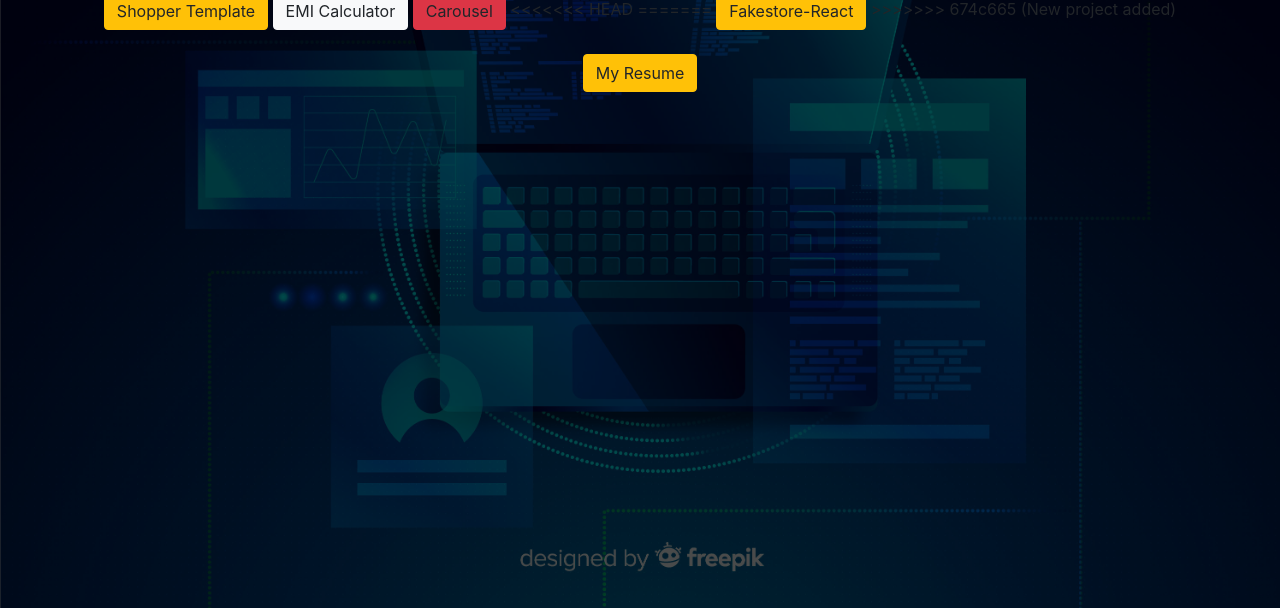
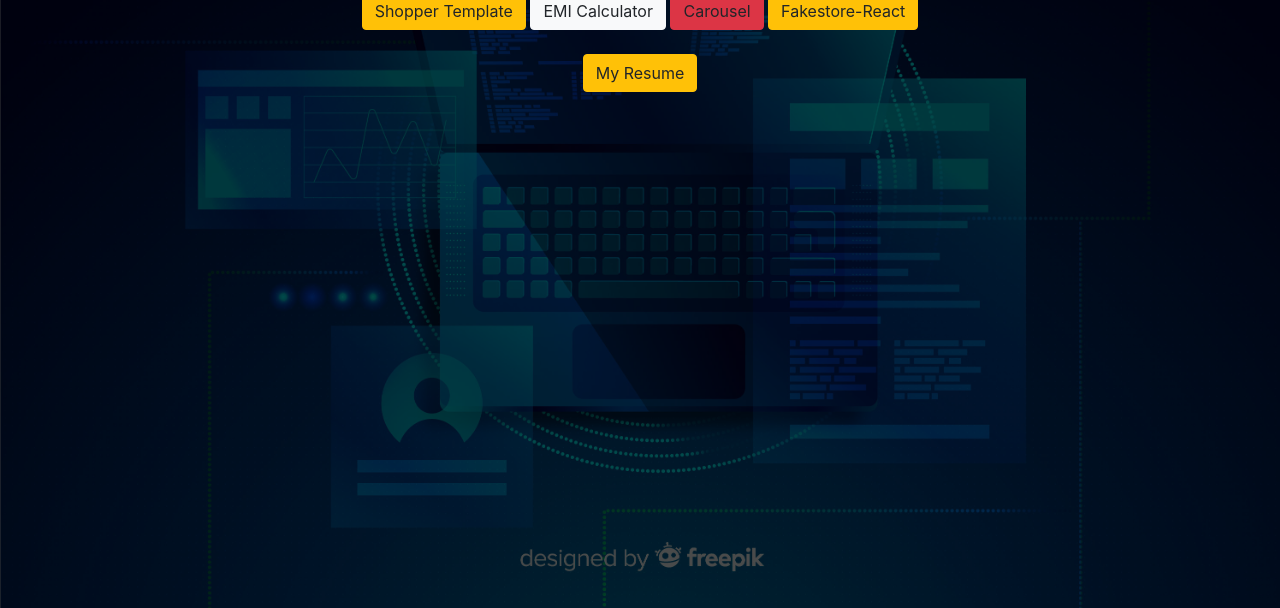
Before and after one commit to shahab-tech/myPortfolio, a plain HTML site: page index.html in a window 1280 px wide. Shown: the part 248-856 px from the top of the page. Drawn offline with nearby package versions, Linux system fonts and the light colour scheme.

Commit message:
issue resolved

```diff
--- a/index.html
+++ b/index.html
@@ -22,10 +22,8 @@
                 <a class="btn btn-warning">Shopper Template</a>
                 <a class="btn btn-light">EMI Calculator</a>
                 <a class="btn btn-danger">Carousel</a>
-<<<<<<< HEAD
-=======
                 <a class="btn btn-warning" href="https://fakestore-demo.netlify.app/">Fakestore-React</a>
->>>>>>> 674c665 (New project added)
+
                 <div class="mt-4">
                     <a class="btn btn-warning">My Resume</a>
 
```
